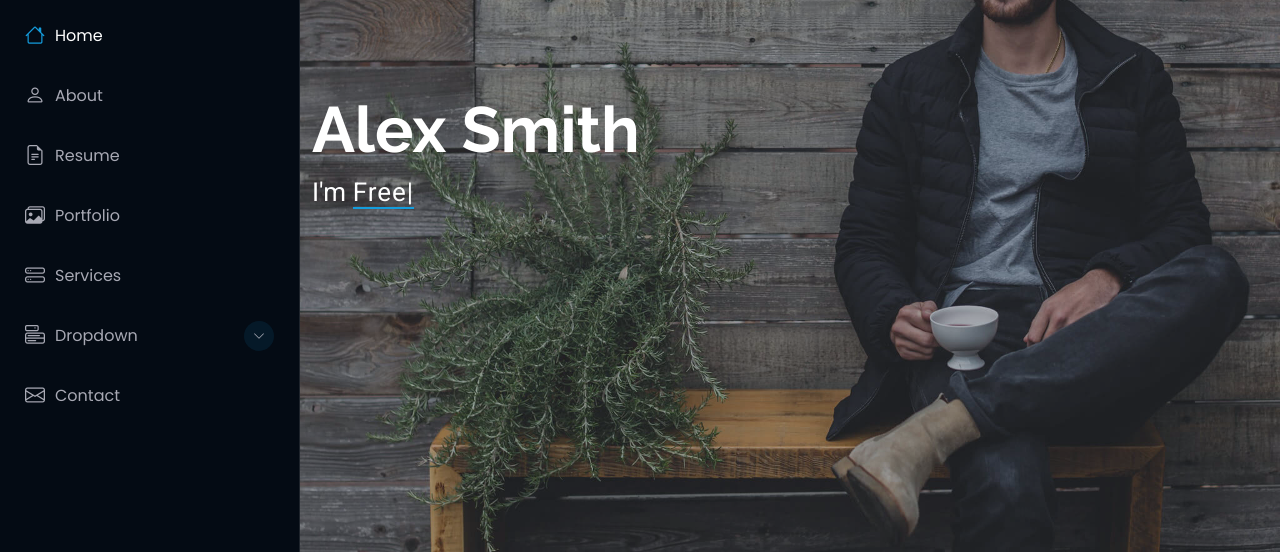
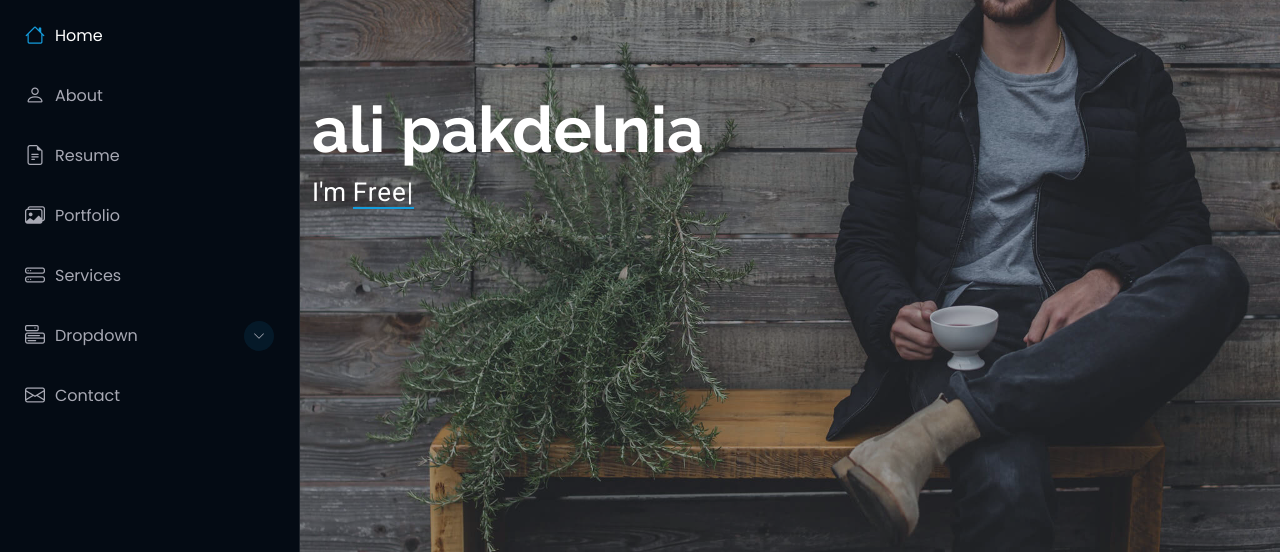
Before and after one commit to alipakdelnia/portfolio, a plain HTML site: page index.html in a window 1280 px wide. Shown: the part 248-802 px from the top of the page. Drawn offline with Linux system fonts and the light colour scheme.

Commit message:
add name

```diff
--- a/index.html
+++ b/index.html
@@ -97,7 +97,9 @@
       <img src="assets/img/hero-bg.jpg" alt="" data-aos="fade-in" class="">
 
       <div class="container" data-aos="fade-up" data-aos-delay="100">
-        <h2>Alex Smith</h2>
+        <h2>ali pakdelnia
+
+        </h2>
         <p>I'm <span class="typed" data-typed-items="Designer, Developer, Freelancer, Photographer">Designer</span><span class="typed-cursor typed-cursor--blink" aria-hidden="true"></span><span class="typed-cursor typed-cursor--blink" aria-hidden="true"></span></p>
       </div>
 
```
